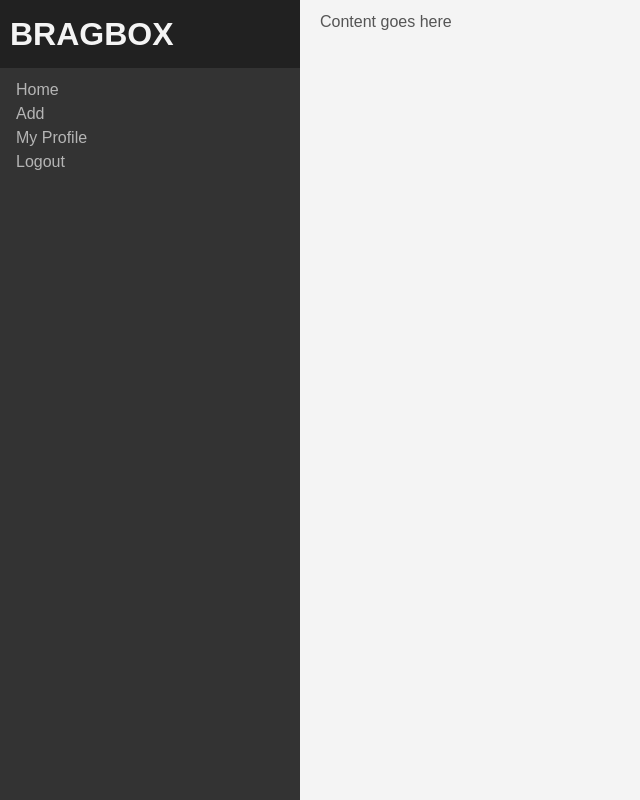
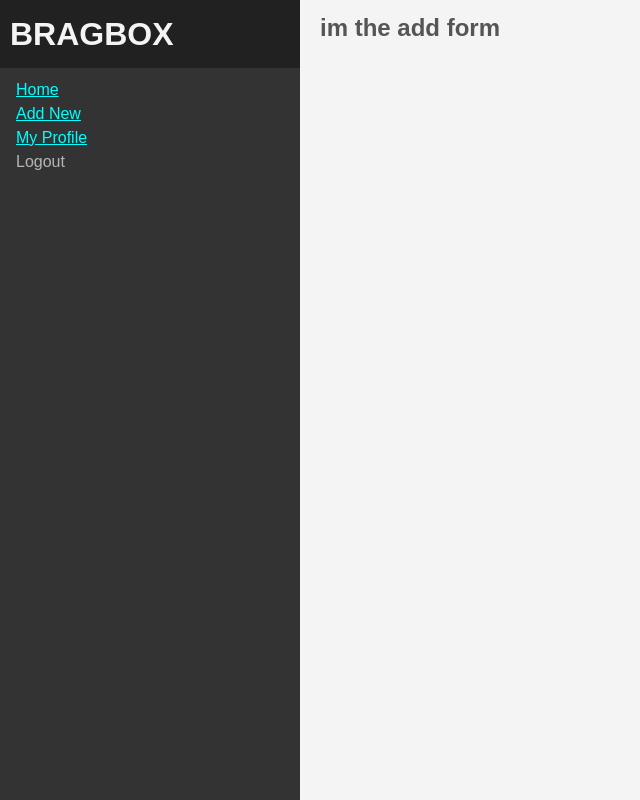
Before and after one commit to talha6663/BragDocumentApplication, a React (Create React App) app: page /add in a window 1280 px wide. Shown: the whole page, without its empty margins (0-640 px from the left). Built offline with nearby package versions, Linux system fonts and the light colour scheme.

Commit message:
Router added

```diff
--- a/package.json
+++ b/package.json
@@ -8,6 +8,7 @@
     "@testing-library/user-event": "^13.5.0",
     "react": "^18.2.0",
     "react-dom": "^18.2.0",
+    "react-router-dom": "^6.10.0",
     "react-scripts": "5.0.1",
     "web-vitals": "^2.1.4"
   },
--- /dev/null
+++ b/src/Add.js
@@ -0,0 +1,15 @@
+import AddForm from './components/addForm';
+import Navbar from './components/navbar';
+
+const Add = () => {
+	return (
+		<div className="App">
+			<Navbar />
+			<main>
+				<AddForm />
+			</main>
+		</div>
+	);
+};
+
+export default Add;
--- a/src/App.css
+++ b/src/App.css
@@ -179,3 +179,6 @@
 main {
 	padding: 10px 20px;
 }
+a:link, a:visited, a:active, a:focus {
+	color: cyan;
+}
--- /dev/null
+++ b/src/Profile.js
@@ -0,0 +1,9 @@
+const Profile = () => {
+	return (
+		<div>
+			<h1>Hello from Profile</h1>
+		</div>
+	);
+};
+
+export default Profile;
--- /dev/null
+++ b/src/RouteSwitch.js
@@ -0,0 +1,19 @@
+import React from 'react';
+import { BrowserRouter, Route, Routes } from 'react-router-dom';
+import Add from './Add';
+import App from './App';
+import Profile from './Profile';
+
+const RouteSwitch = () => {
+	return (
+		<BrowserRouter>
+			<Routes>
+				<Route path="/" element={<App />} />
+				<Route path="/add" element={<Add />} />
+				<Route path="/profile" element={<Profile />} />
+			</Routes>
+		</BrowserRouter>
+	);
+};
+
+export default RouteSwitch;
--- /dev/null
+++ b/src/components/addForm.js
@@ -0,0 +1,7 @@
+import React from 'react';
+
+const AddForm = () => {
+	return <h2>im the add form</h2>;
+};
+
+export default AddForm;
--- a/src/components/navbar.jsx
+++ b/src/components/navbar.jsx
@@ -1,4 +1,5 @@
 import React from 'react';
+import { Link } from 'react-router-dom';
 
 const Navbar = () => {
 	return (
@@ -7,9 +8,9 @@
                 BRAGBOX
             </div>
             <div className="menu">
-                <div>Home</div>
-                <div>Add</div>
-                <div>My Profile</div>
+                <div><Link to="/">Home</Link></div>
+                <div><Link to="/add">Add New</Link></div>
+                <div><Link to="/profile">My Profile</Link></div>
                 <div>Logout</div>
             </div>
         </nav>
--- a/src/index.js
+++ b/src/index.js
@@ -1,10 +1,11 @@
 import React from 'react';
 import ReactDOM from 'react-dom/client';
-import App from './App';
+// import App from './App';
+import RouteSwitch from './RouteSwitch';
 
 const root = ReactDOM.createRoot(document.getElementById('root'));
 root.render(
 	<React.StrictMode>
-		<App />
+		<RouteSwitch />
 	</React.StrictMode>
 );
```
Also changed, not shown: 1 other file (tests, documents, lock files or other folders).
